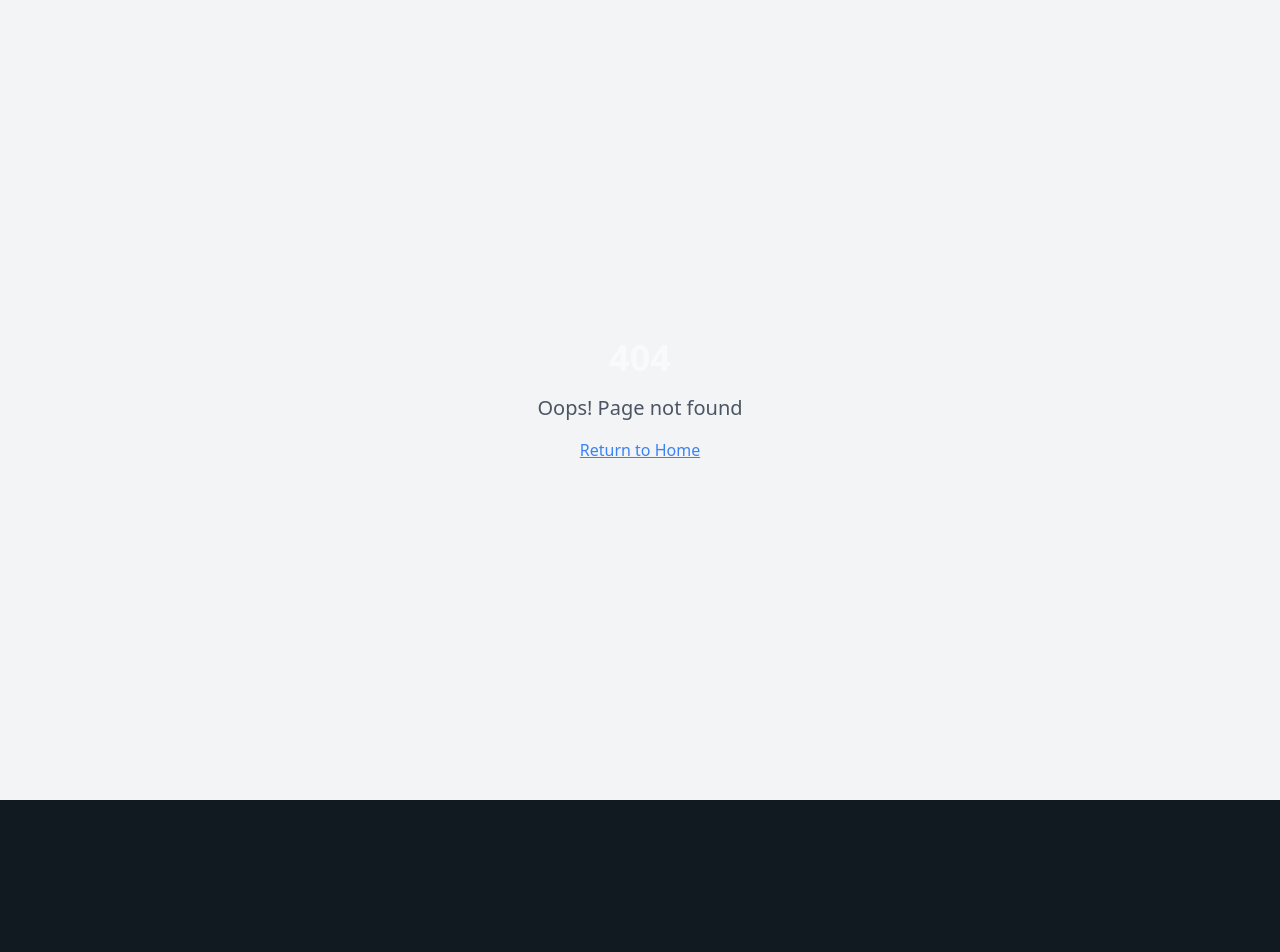
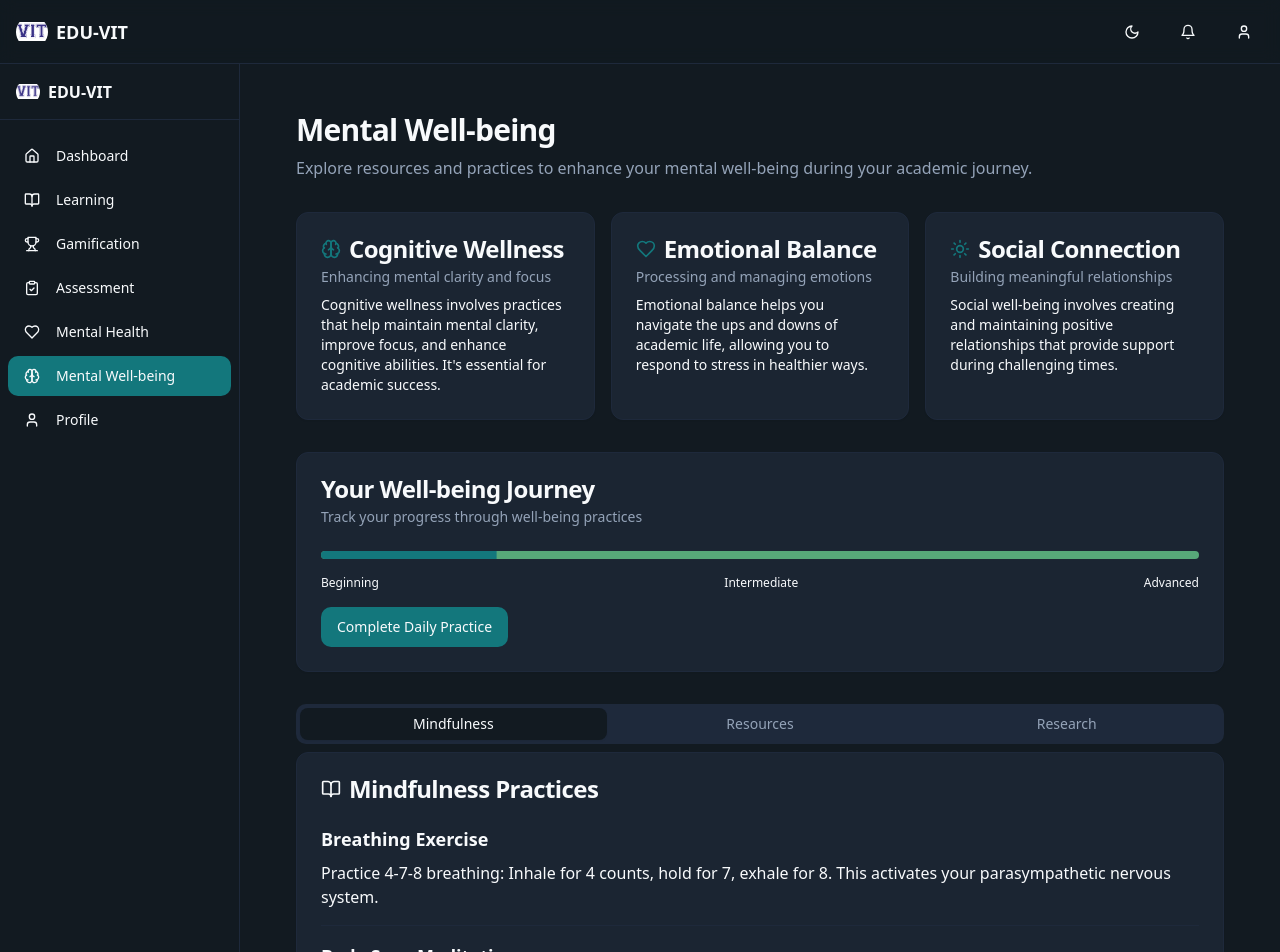
Before and after one commit to AdityaAmanAir/EDUVIT, a React (Vite) app: page /mental-wellbeing in a window 1280 px wide. Before the commit this address had no page. Shown: the top 952 px of the page. Before the commit the page ends 800 px from the top, so only its background shows below. Built offline with nearby package versions, Linux system fonts and the light colour scheme.

Commit message:
Add mental well being page
Add a new page with information related to mental well being.

```diff
--- a/src/App.tsx
+++ b/src/App.tsx
@@ -13,6 +13,7 @@ import Learning from "./pages/Learning";
 import Gamification from "./pages/Gamification";
 import Assessment from "./pages/Assessment";
 import MentalHealth from "./pages/MentalHealth";
+import MentalWellbeing from "./pages/MentalWellbeing";
 import Profile from "./pages/Profile";
 import SignIn from "./pages/SignIn";
 import SignUp from "./pages/SignUp";
@@ -36,6 +37,7 @@ const App = () => (
               <Route path="/gamification" element={<Gamification />} />
               <Route path="/assessment" element={<Assessment />} />
               <Route path="/mental-health" element={<MentalHealth />} />
+              <Route path="/mental-wellbeing" element={<MentalWellbeing />} />
               <Route path="/profile" element={<Profile />} />
             </Route>
             <Route path="*" element={<NotFound />} />
--- a/src/components/layout/Sidebar.tsx
+++ b/src/components/layout/Sidebar.tsx
@@ -1,3 +1,4 @@
+
 import { cn } from "@/lib/utils";
 import { Link, useLocation } from "react-router-dom";
 import { Button } from "@/components/ui/button";
@@ -10,6 +11,7 @@ import {
   Heart,
   User,
   Home,
+  Brain,
   X
 } from "lucide-react";
 
@@ -43,6 +45,11 @@ const items = [
     title: "Mental Health",
     href: "/mental-health",
     icon: <Heart className="h-5 w-5" />,
+  },
+  {
+    title: "Mental Well-being",
+    href: "/mental-wellbeing",
+    icon: <Brain className="h-5 w-5" />,
   },
   {
     title: "Profile",
--- /dev/null
+++ b/src/pages/MentalWellbeing.tsx
@@ -0,0 +1,226 @@
+
+import { useState } from "react";
+import { Tabs, TabsContent, TabsList, TabsTrigger } from "@/components/ui/tabs";
+import { Card, CardContent, CardDescription, CardHeader, CardTitle } from "@/components/ui/card";
+import { Button } from "@/components/ui/button";
+import { Progress } from "@/components/ui/progress";
+import { Separator } from "@/components/ui/separator";
+import { Brain, Lightbulb, Heart, Sun, BookOpen, Clock } from "lucide-react";
+import { useToast } from "@/hooks/use-toast";
+
+const MentalWellbeing = () => {
+  const { toast } = useToast();
+  const [progress, setProgress] = useState(20);
+
+  const incrementProgress = () => {
+    setProgress((prev) => Math.min(prev + 10, 100));
+    if (progress >= 90) {
+      toast({
+        title: "Wellness Journey",
+        description: "You've completed your wellness journey for today!"
+      });
+    }
+  };
+
+  return (
+    <div className="container mx-auto py-6 space-y-8">
+      <div className="space-y-2">
+        <h1 className="text-3xl font-bold tracking-tight">Mental Well-being</h1>
+        <p className="text-muted-foreground">
+          Explore resources and practices to enhance your mental well-being during your academic journey.
+        </p>
+      </div>
+
+      <div className="grid grid-cols-1 md:grid-cols-3 gap-4">
+        <Card>
+          <CardHeader className="pb-2">
+            <CardTitle className="flex items-center gap-2">
+              <Brain className="h-5 w-5 text-primary" />
+              Cognitive Wellness
+            </CardTitle>
+            <CardDescription>
+              Enhancing mental clarity and focus
+            </CardDescription>
+          </CardHeader>
+          <CardContent>
+            <p className="text-sm">
+              Cognitive wellness involves practices that help maintain mental clarity, improve focus, and enhance cognitive abilities. It's essential for academic success.
+            </p>
+          </CardContent>
+        </Card>
+
+        <Card>
+          <CardHeader className="pb-2">
+            <CardTitle className="flex items-center gap-2">
+              <Heart className="h-5 w-5 text-primary" />
+              Emotional Balance
+            </CardTitle>
+            <CardDescription>
+              Processing and managing emotions
+            </CardDescription>
+          </CardHeader>
+          <CardContent>
+            <p className="text-sm">
+              Emotional balance helps you navigate the ups and downs of academic life, allowing you to respond to stress in healthier ways.
+            </p>
+          </CardContent>
+        </Card>
+
+        <Card>
+          <CardHeader className="pb-2">
+            <CardTitle className="flex items-center gap-2">
+              <Sun className="h-5 w-5 text-primary" />
+              Social Connection
+            </CardTitle>
+            <CardDescription>
+              Building meaningful relationships
+            </CardDescription>
+          </CardHeader>
+          <CardContent>
+            <p className="text-sm">
+              Social well-being involves creating and maintaining positive relationships that provide support during challenging times.
+            </p>
+          </CardContent>
+        </Card>
+      </div>
+
+      <Card>
+        <CardHeader>
+          <CardTitle>Your Well-being Journey</CardTitle>
+          <CardDescription>Track your progress through well-being practices</CardDescription>
+        </CardHeader>
+        <CardContent className="space-y-4">
+          <Progress value={progress} className="h-2 w-full" />
+          <div className="flex justify-between">
+            <span className="text-xs">Beginning</span>
+            <span className="text-xs">Intermediate</span>
+            <span className="text-xs">Advanced</span>
+          </div>
+          <Button onClick={incrementProgress}>Complete Daily Practice</Button>
+        </CardContent>
+      </Card>
+
+      <Tabs defaultValue="mindfulness">
+        <TabsList className="grid w-full grid-cols-3">
+          <TabsTrigger value="mindfulness">Mindfulness</TabsTrigger>
+          <TabsTrigger value="resources">Resources</TabsTrigger>
+          <TabsTrigger value="research">Research</TabsTrigger>
+        </TabsList>
+
+        <TabsContent value="mindfulness" className="space-y-4">
+          <Card>
+            <CardHeader>
+              <CardTitle className="flex items-center gap-2">
+                <BookOpen className="h-5 w-5" /> Mindfulness Practices
+              </CardTitle>
+            </CardHeader>
+            <CardContent className="space-y-4">
+              <div className="space-y-2">
+                <h3 className="font-semibold text-lg">Breathing Exercise</h3>
+                <p>Practice 4-7-8 breathing: Inhale for 4 counts, hold for 7, exhale for 8. This activates your parasympathetic nervous system.</p>
+              </div>
+
+              <Separator />
+
+              <div className="space-y-2">
+                <h3 className="font-semibold text-lg">Body Scan Meditation</h3>
+                <p>Take 5 minutes to mentally scan your body from head to toe, noticing sensations without judgment.</p>
+              </div>
+
+              <Separator />
+
+              <div className="space-y-2">
+                <h3 className="font-semibold text-lg">Mindful Study Session</h3>
+                <p>Study for 25 minutes with complete focus, then take a 5-minute mindful break. Repeat 4 times.</p>
+              </div>
+            </CardContent>
+          </Card>
+        </TabsContent>
+
+        <TabsContent value="resources" className="space-y-4">
+          <Card>
+            <CardHeader>
+              <CardTitle className="flex items-center gap-2">
+                <Lightbulb className="h-5 w-5" /> Helpful Resources
+              </CardTitle>
+            </CardHeader>
+            <CardContent className="space-y-4">
+              <div className="grid gap-4 md:grid-cols-2">
+                <Card>
+                  <CardHeader className="pb-2">
+                    <CardTitle className="text-base">VIT Counseling Services</CardTitle>
+                  </CardHeader>
+                  <CardContent>
+                    <p className="text-sm">Free confidential counseling is available for all students. Visit the Student Services building or call 123-456-7890.</p>
+                  </CardContent>
+                </Card>
+
+                <Card>
+                  <CardHeader className="pb-2">
+                    <CardTitle className="text-base">Headspace Student Plan</CardTitle>
+                  </CardHeader>
+                  <CardContent>
+                    <p className="text-sm">VIT students get Headspace meditation app at 85% off. Access guided meditations designed for students.</p>
+                  </CardContent>
+                </Card>
+
+                <Card>
+                  <CardHeader className="pb-2">
+                    <CardTitle className="text-base">Academic Support Center</CardTitle>
+                  </CardHeader>
+                  <CardContent>
+                    <p className="text-sm">Get help with time management, study skills, and academic stress. Located in the Library, Room 202.</p>
+                  </CardContent>
+                </Card>
+
+                <Card>
+                  <CardHeader className="pb-2">
+                    <CardTitle className="text-base">Wellness Workshops</CardTitle>
+                  </CardHeader>
+                  <CardContent>
+                    <p className="text-sm">Free weekly workshops on topics like stress management, sleep hygiene, and healthy relationships.</p>
+                  </CardContent>
+                </Card>
+              </div>
+            </CardContent>
+          </Card>
+        </TabsContent>
+
+        <TabsContent value="research" className="space-y-4">
+          <Card>
+            <CardHeader>
+              <CardTitle className="flex items-center gap-2">
+                <Clock className="h-5 w-5" /> Recent Research
+              </CardTitle>
+            </CardHeader>
+            <CardContent className="space-y-6">
+              <div className="space-y-2">
+                <h3 className="font-semibold text-lg">The Impact of Mindfulness on Academic Performance</h3>
+                <p className="text-sm text-muted-foreground">Journal of Educational Psychology, 2023</p>
+                <p>Research shows that students who practice mindfulness for just 10 minutes before studying show improved retention and recall by up to 30%.</p>
+              </div>
+
+              <Separator />
+
+              <div className="space-y-2">
+                <h3 className="font-semibold text-lg">Social Connection and Student Well-being</h3>
+                <p className="text-sm text-muted-foreground">Higher Education Research, 2022</p>
+                <p>Students who maintain regular social connections show greater resilience to academic stress and are 40% less likely to experience burnout.</p>
+              </div>
+
+              <Separator />
+
+              <div className="space-y-2">
+                <h3 className="font-semibold text-lg">Sleep Quality and Academic Achievement</h3>
+                <p className="text-sm text-muted-foreground">Cognitive Science Journal, 2023</p>
+                <p>Research indicates that consistent sleep patterns are more strongly correlated with higher GPA than total hours studied.</p>
+              </div>
+            </CardContent>
+          </Card>
+        </TabsContent>
+      </Tabs>
+    </div>
+  );
+};
+
+export default MentalWellbeing;
```
